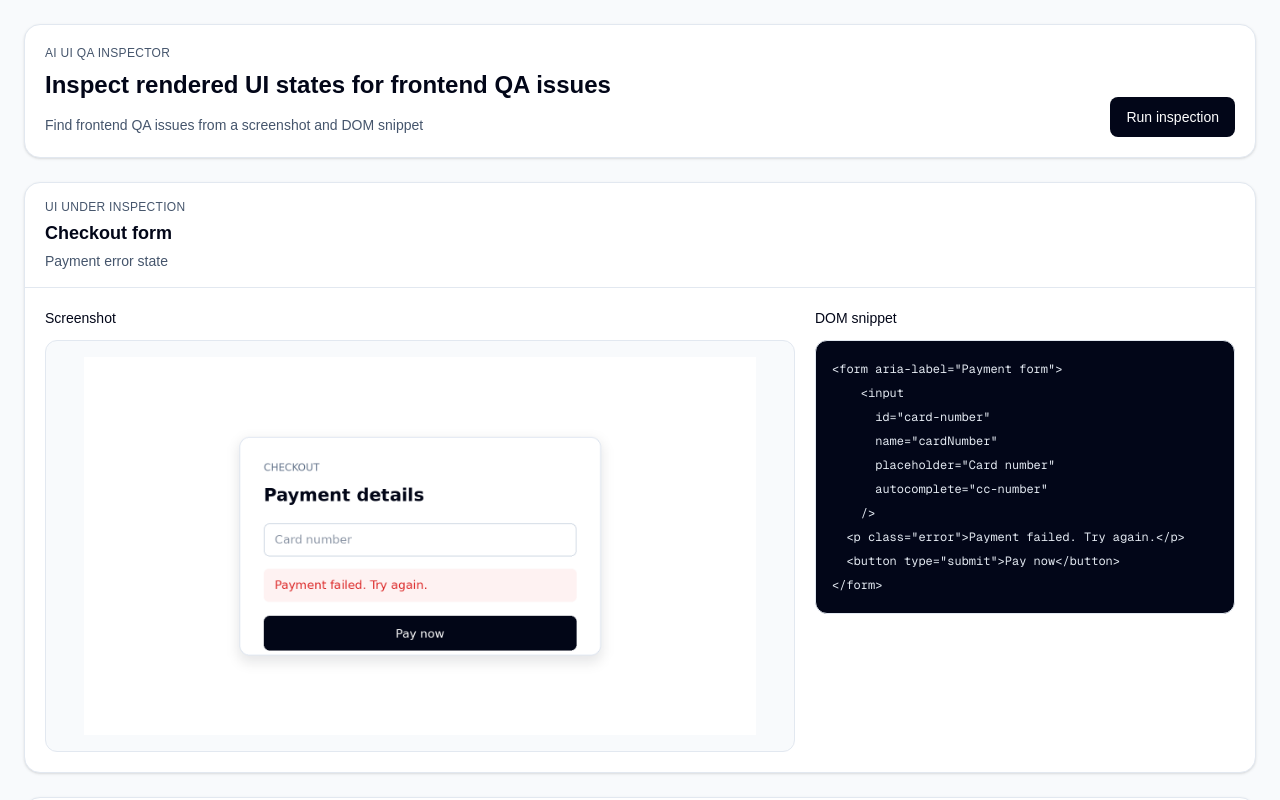
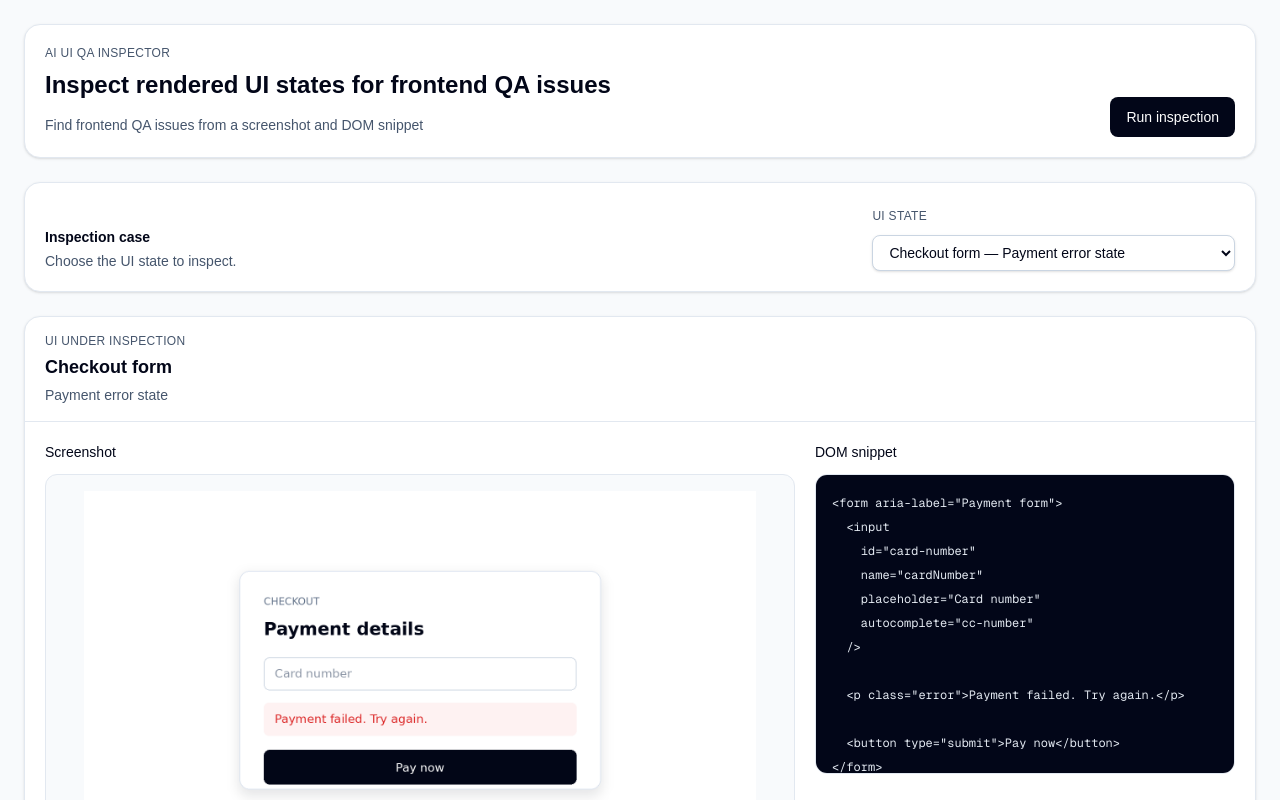
Before and after one commit to NadaSadek/ai-ui-qa-inspector, a Next.js app: page / in a window 1280 px wide. Shown: the top 800 px of the page. Built offline with nearby package versions, Linux system fonts and the light colour scheme.

Commit message:
Add inspection case selector

```diff
--- /dev/null
+++ b/src/components/qa-inspector/InspectionCaseSelector.tsx
@@ -0,0 +1,52 @@
+import type { InspectionTarget } from "@/types/qa";
+
+export const InspectionCaseSelector = ({
+  targets,
+  selectedTargetId,
+  onChange,
+}: {
+  targets: InspectionTarget[];
+  selectedTargetId: string;
+  onChange: (targetId: string) => void;
+}) => (
+  <section
+    className="rounded-2xl border border-slate-200 bg-white p-5 shadow-sm"
+    aria-labelledby="case-selector-heading"
+  >
+    <div className="flex flex-col gap-3 sm:flex-row sm:items-end sm:justify-between">
+      <div>
+        <h2
+          id="case-selector-heading"
+          className="text-sm font-semibold text-slate-950"
+        >
+          Inspection case
+        </h2>
+        <p className="mt-1 text-sm text-slate-600">
+          Choose the UI state to inspect.
+        </p>
+      </div>
+
+      <div className="sm:min-w-80">
+        <label
+          htmlFor="inspection-case"
+          className="text-xs font-medium uppercase tracking-wide text-slate-600"
+        >
+          UI state
+        </label>
+
+        <select
+          id="inspection-case"
+          value={selectedTargetId}
+          onChange={(event) => onChange(event.target.value)}
+          className="mt-2 w-full rounded-lg border border-slate-300 bg-white px-3 py-2 text-sm text-slate-950 shadow-sm focus-visible:outline-none focus-visible:ring-2 focus-visible:ring-slate-950 focus-visible:ring-offset-2"
+        >
+          {targets.map((target) => (
+            <option key={target.id} value={target.id}>
+              {target.screenName} — {target.stateName}
+            </option>
+          ))}
+        </select>
+      </div>
+    </div>
+  </section>
+);
--- a/src/components/qa-inspector/QAInspectorView.tsx
+++ b/src/components/qa-inspector/QAInspectorView.tsx
@@ -2,15 +2,23 @@
 
 import { useMemo, useState } from "react";
 import type { QAInspectionResult } from "@/lib/ai/schema";
-import { inspectionTarget } from "@/lib/data/inspectionTarget";
+import { inspectionTargets } from "@/lib/data/inspectionTargets";
 import { InspectionInputPanel } from "./InspectionInputPanel";
 import { InspectionResultPanel } from "./InspectionResultPanel";
+import { InspectionCaseSelector } from "./InspectionCaseSelector";
 
 export function QAInspectorView() {
   const [inspectionResult, setInspectionResult] = useState<QAInspectionResult | null>(null);
   const [selectedIssueId, setSelectedIssueId] = useState<string | null>(null);
   const [isInspecting, setIsInspecting] = useState(false);
   const [inspectionError, setInspectionError] = useState<string | null>(null);
+  const [selectedTargetId, setSelectedTargetId] = useState(inspectionTargets[0].id);
+
+  const selectedTarget = useMemo(
+    () =>
+      inspectionTargets.find((target) => target.id === selectedTargetId) ?? inspectionTargets[0],
+    [selectedTargetId]
+  );
 
   const selectedIssue = useMemo(() => {
     if (!inspectionResult) {
@@ -23,6 +31,13 @@ export function QAInspectorView() {
     );
   }, [inspectionResult, selectedIssueId]);
 
+  function handleSelectTarget(targetId: string) {
+    setSelectedTargetId(targetId);
+    setInspectionResult(null);
+    setSelectedIssueId(null);
+    setInspectionError(null);
+  }
+
   async function handleRunInspection() {
     setIsInspecting(true);
     setInspectionError(null);
@@ -33,7 +48,7 @@ export function QAInspectorView() {
         headers: {
           "Content-Type": "application/json",
         },
-        body: JSON.stringify(inspectionTarget),
+        body: JSON.stringify(selectedTarget),
       });
 
       if (!response.ok) {
@@ -88,7 +103,12 @@ export function QAInspectorView() {
           ) : null}
         </header>
 
-        <InspectionInputPanel target={inspectionTarget} />
+        <InspectionCaseSelector
+          targets={inspectionTargets}
+          selectedTargetId={selectedTarget.id}
+          onChange={handleSelectTarget}
+        />
+        <InspectionInputPanel target={selectedTarget} />
         <InspectionResultPanel
           result={inspectionResult}
           selectedIssue={selectedIssue}
--- a/src/lib/data/inspectionTarget.ts
+++ /dev/null
@@ -1,18 +0,0 @@
-import type { InspectionTarget } from "@/types/qa";
-
-export const inspectionTarget: InspectionTarget = {
-  id: "checkout-payment-error",
-  screenName: "Checkout form",
-  stateName: "Payment error state",
-  domSnippet: `<form aria-label="Payment form">
-    <input
-      id="card-number"
-      name="cardNumber"
-      placeholder="Card number"
-      autocomplete="cc-number"
-    />
-  <p class="error">Payment failed. Try again.</p>
-  <button type="submit">Pay now</button>
-</form>`,
-  screenshotSrc: "/screenshots/checkout-payment-error.png",
-};
--- /dev/null
+++ b/src/lib/data/inspectionTargets.ts
@@ -0,0 +1,233 @@
+import type { InspectionTarget } from "@/types/qa";
+
+export const inspectionTargets: InspectionTarget[] = [
+  {
+    id: "checkout-payment-error",
+    screenName: "Checkout form",
+    stateName: "Payment error state",
+    screenshotSrc: "/screenshots/checkout-payment-error.png",
+    domSnippet: `<form aria-label="Payment form">
+  <input
+    id="card-number"
+    name="cardNumber"
+    placeholder="Card number"
+    autocomplete="cc-number"
+  />
+
+  <p class="error">Payment failed. Try again.</p>
+
+  <button type="submit">Pay now</button>
+</form>`,
+  },
+  {
+    id: "login-unclear-error",
+    screenName: "Login form",
+    stateName: "Invalid password error",
+    screenshotSrc: "/screenshots/login-unclear-error.png",
+    domSnippet: `<form aria-label="Sign in">
+  <label for="email">Email</label>
+  <input id="email" name="email" type="email" value="nada@example.com" />
+
+  <label for="password">Password</label>
+  <input id="password" name="password" type="password" />
+
+  <p class="error">Something went wrong.</p>
+
+  <button type="submit">Sign in</button>
+</form>`,
+  },
+  {
+    id: "settings-modal-focus-risk",
+    screenName: "Settings modal",
+    stateName: "Notification preferences",
+    screenshotSrc: "/screenshots/settings-modal-focus-risk.png",
+    domSnippet: `<div class="modal">
+  <div class="modal-panel">
+    <h2>Notification preferences</h2>
+    <div class="close-control">×</div>
+
+    <label><input type="checkbox" name="productUpdates" /> Product updates</label>
+    <label><input type="checkbox" name="billingReminders" /> Billing reminders</label>
+    <label><input type="checkbox" name="weeklySummary" /> Weekly summary</label>
+
+    <button type="button">Cancel</button>
+    <button type="submit">Save</button>
+  </div>
+</div>`,
+  },
+  {
+    id: "pricing-mobile-hierarchy",
+    screenName: "Pricing page",
+    stateName: "Mobile plan comparison",
+    screenshotSrc: "/screenshots/pricing-mobile-hierarchy.png",
+    domSnippet: `<section aria-labelledby="pricing-heading">
+  <h1 id="pricing-heading">Choose a plan</h1>
+
+  <article class="plan-card">
+    <h2>Starter</h2>
+    <p>$19</p>
+    <button>Select</button>
+  </article>
+
+  <article class="plan-card popular">
+    <h2>Pro</h2>
+    <p>$49</p>
+    <span>Popular</span>
+    <button>Select</button>
+  </article>
+
+  <article class="plan-card">
+    <h2>Enterprise</h2>
+    <p>Custom</p>
+    <button>Select</button>
+  </article>
+</section>`,
+  },
+  {
+    id: "empty-table-vague-cta",
+    screenName: "Projects table",
+    stateName: "Empty state",
+    screenshotSrc: "/screenshots/empty-table-vague-cta.png",
+    domSnippet: `<section aria-labelledby="projects-heading">
+  <h1 id="projects-heading">Projects</h1>
+  <button>Add</button>
+
+  <table>
+    <thead>
+      <tr>
+        <th>Name</th>
+        <th>Owner</th>
+        <th>Status</th>
+      </tr>
+    </thead>
+    <tbody></tbody>
+  </table>
+
+  <div class="empty-state">
+    <h2>No data</h2>
+    <p>Try changing filters or add something.</p>
+  </div>
+</section>`,
+  },
+  {
+    id: "search-filters-poor-labels",
+    screenName: "Search filters",
+    stateName: "Expanded filter panel",
+    screenshotSrc: "/screenshots/search-filters-poor-labels.png",
+    domSnippet: `<form aria-label="Customer search filters">
+  <label for="query">Search</label>
+  <input id="query" name="query" placeholder="Name, email, company" />
+
+  <label for="type">Type</label>
+  <select id="type" name="type">
+    <option>Select</option>
+  </select>
+
+  <label for="from">From</label>
+  <input id="from" name="from" placeholder="dd/mm/yyyy" />
+
+  <label for="to">To</label>
+  <input id="to" name="to" placeholder="dd/mm/yyyy" />
+
+  <button type="submit">Apply filters</button>
+</form>`,
+  },
+  {
+    id: "toast-short-duration",
+    screenName: "Save confirmation",
+    stateName: "Success toast",
+    screenshotSrc: "/screenshots/toast-short-duration.png",
+    domSnippet: `<main>
+  <form aria-label="Profile settings">
+    <label for="display-name">Display name</label>
+    <input id="display-name" name="displayName" value="Nada" />
+    <button type="submit">Save</button>
+  </form>
+
+  <div class="toast success" data-duration="2500">
+    <strong>Saved</strong>
+    <p>Your changes were saved.</p>
+  </div>
+</main>`,
+  },
+  {
+    id: "account-menu-non-semantic-trigger",
+    screenName: "Account menu",
+    stateName: "Dropdown open",
+    screenshotSrc: "/screenshots/account-menu-non-semantic-trigger.png",
+    domSnippet: `<header>
+  <nav aria-label="Primary">
+    <a href="/dashboard">Acme Analytics</a>
+
+    <div class="account-trigger" onclick="toggleMenu()">
+      <img src="/avatar.png" alt="" />
+      <span>Nada Sadek</span>
+      <span>⌄</span>
+    </div>
+
+    <div class="menu">
+      <div>Profile</div>
+      <div>Billing</div>
+      <div>Sign out</div>
+    </div>
+  </nav>
+</header>`,
+  },
+  {
+    id: "data-table-unclear-headers",
+    screenName: "Data table",
+    stateName: "Invoice list",
+    screenshotSrc: "/screenshots/data-table-unclear-headers.png",
+    domSnippet: `<table>
+  <thead>
+    <tr>
+      <td>Name</td>
+      <td>Status</td>
+      <td>Amount</td>
+      <td>Date</td>
+    </tr>
+  </thead>
+  <tbody>
+    <tr>
+      <td>Company 1</td>
+      <td>Open</td>
+      <td>$240</td>
+      <td>Today</td>
+    </tr>
+    <tr>
+      <td>Company 2</td>
+      <td>Paid</td>
+      <td>$1,240</td>
+      <td>Yesterday</td>
+    </tr>
+    <tr>
+      <td>Company 3</td>
+      <td>Failed</td>
+      <td>$89</td>
+      <td>May 22</td>
+    </tr>
+  </tbody>
+</table>`,
+  },
+  {
+    id: "onboarding-stepper-low-contrast",
+    screenName: "Onboarding stepper",
+    stateName: "Team invite step",
+    screenshotSrc: "/screenshots/onboarding-stepper-low-contrast.png",
+    domSnippet: `<section aria-labelledby="setup-heading">
+  <h1 id="setup-heading">Set up your workspace</h1>
+
+  <ol class="stepper">
+    <li class="complete">Account</li>
+    <li class="current">Team</li>
+    <li>Billing</li>
+    <li>Finish</li>
+  </ol>
+
+  <h2>Invite your team</h2>
+  <p>Add teammates to collaborate on projects.</p>
+  <input placeholder="teammate@example.com" />
+  <button>Continue</button>
+</section>`,
+  },
+];
```
